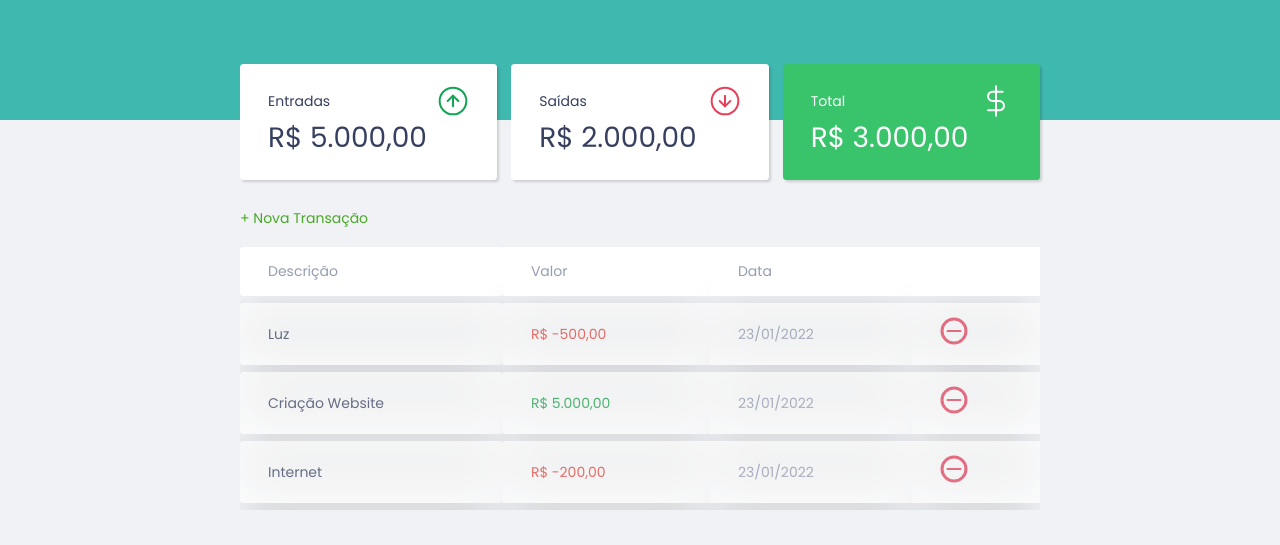
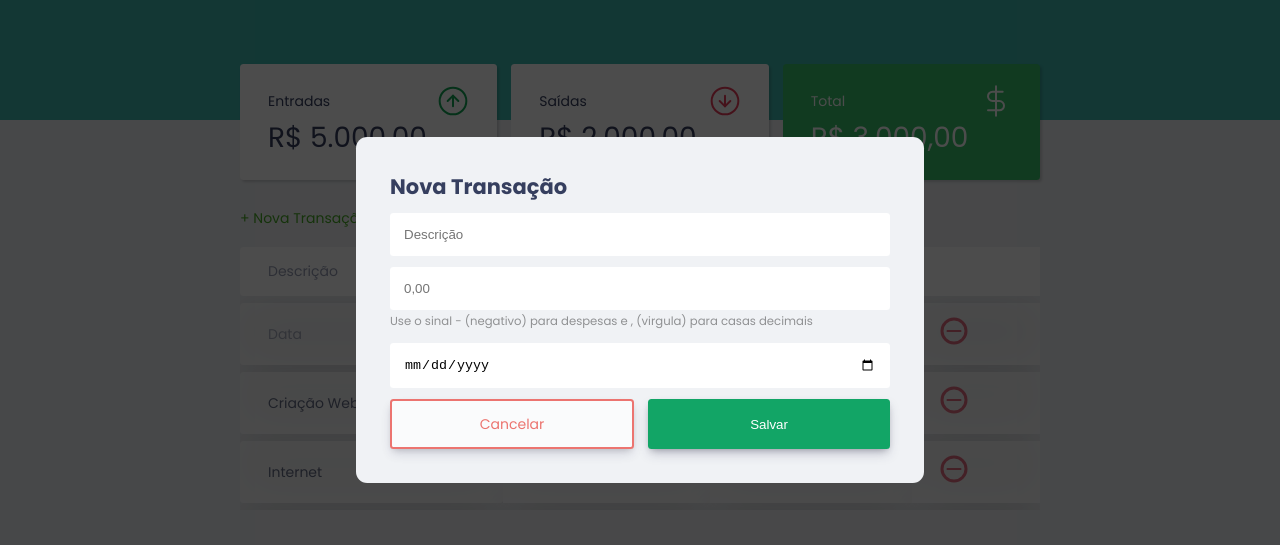
Before and after one commit to Diegodkid/finance, a plain HTML site: page index.html in a window 1280 px wide. Shown: the part 90-635 px from the top of the page. Drawn offline with Linux system fonts and the light colour scheme.

Commit message:
add modal

```diff
--- a/index.html
+++ b/index.html
@@ -65,7 +65,7 @@
 
           <tbody>
             <tr>
-              <td class="description">Luz</td>
+              <td class="date">Data</td>
               <td class="expense">R$ -500,00</td>
               <td class="date">23/01/2022</td>
               <td>
@@ -93,6 +93,50 @@
       </section>
     </main>
 
+    <div class="modal-overlay active">
+      <div class="modal">
+        <div id="form">
+          <h2>Nova Transação</h2>
+
+          <form action="">
+            <div class="input-group">
+              <label class="sr-only" for="description">Descrição</label>
+              <input
+                type="text"
+                id="description"
+                name="description"
+                placeholder="Descrição"
+              />
+            </div>
+
+            <div class="input-group">
+              <label class="sr-only" for="amount">Valor</label>
+              <input
+                type="number"
+                id="amount"
+                name="amount"
+                placeholder="0,00"
+              />
+              <small class="help"
+                >Use o sinal - (negativo) para despesas e , (virgula) para casas
+                decimais</small
+              >
+            </div>
+
+            <div class="input-group">
+              <label class="sr-only" for="date">Data</label>
+              <input type="date" id="date" name="date" />
+            </div>
+
+            <div class="input-group actions">
+              <a href="" class="button cancel">Cancelar</a>
+              <button>Salvar</button>
+            </div>
+          </form>
+        </div>
+      </div>
+    </div>
+
     <footer>
       <h1 id="logo">dev.finance</h1>
     </footer>
--- a/style.css
+++ b/style.css
@@ -46,6 +46,44 @@ a:hover {
 .button.new {
   display: inline-block;
   margin-bottom: 0.8rem;
+}
+
+button {
+  width: 100%;
+  height: 50px;
+  background-color: #12a566;
+  border: none;
+  border-radius: 0.25rem;
+  color: #fff;
+  cursor: pointer;
+  transition: 0.3s;
+  box-shadow: rgba(50, 50, 93, 0.25) 0px 6px 12px -2px,
+    rgba(0, 0, 0, 0.3) 0px 3px 7px -3px;
+}
+
+.button.cancel {
+  width: 100%;
+  height: 50px;
+  background: #fff;
+  color: #eb4038;
+  border: 2px solid #eb4038;
+  display: flex;
+  align-items: center;
+  justify-content: center;
+  border-radius: 0.25rem;
+  cursor: pointer;
+  box-shadow: rgba(50, 50, 93, 0.25) 0px 6px 12px -2px,
+    rgba(0, 0, 0, 0.3) 0px 3px 7px -3px;
+  opacity: 0.7;
+  transition: 0.3s;
+}
+
+.button.cancel:hover {
+  opacity: 1;
+}
+
+button:hover {
+  background: #12a545;
 }
 /* ==== TITLES ====== */
 h2 {
@@ -156,6 +194,62 @@ td.income {
   color: #12a545;
 }
 
+/* ==== MODAL ====== */
+.modal-overlay {
+  width: 100%;
+  height: 100%;
+  background: rgba(0, 0, 0, 0.7);
+  position: fixed;
+  top: 0;
+  display: flex;
+  align-items: center;
+  justify-content: center;
+  opacity: 0;
+  visibility: hidden;
+}
+
+.modal-overlay.active {
+  opacity: 1;
+  visibility: visible;
+}
+
+.modal {
+  background: #f0f2f5;
+  padding: 2.4rem;
+  position: relative;
+  border-radius: 0.8rem;
+}
+
+/* ==== FORM ====== */
+#form {
+  max-width: 500px;
+}
+
+#form h2 {
+  margin-top: 0;
+}
+
+input {
+  border: none;
+  border-radius: 0.25rem;
+  width: 100%;
+  padding: 1rem;
+}
+
+.input-group {
+  margin-top: 0.8rem;
+}
+
+.input-group small {
+  opacity: 0.4;
+}
+
+.input-group.actions {
+  display: flex;
+  align-items: center;
+  justify-content: space-between;
+  gap: 1rem;
+}
 /* ==== FOOTER ====== */
 footer {
   text-align: center;
```
